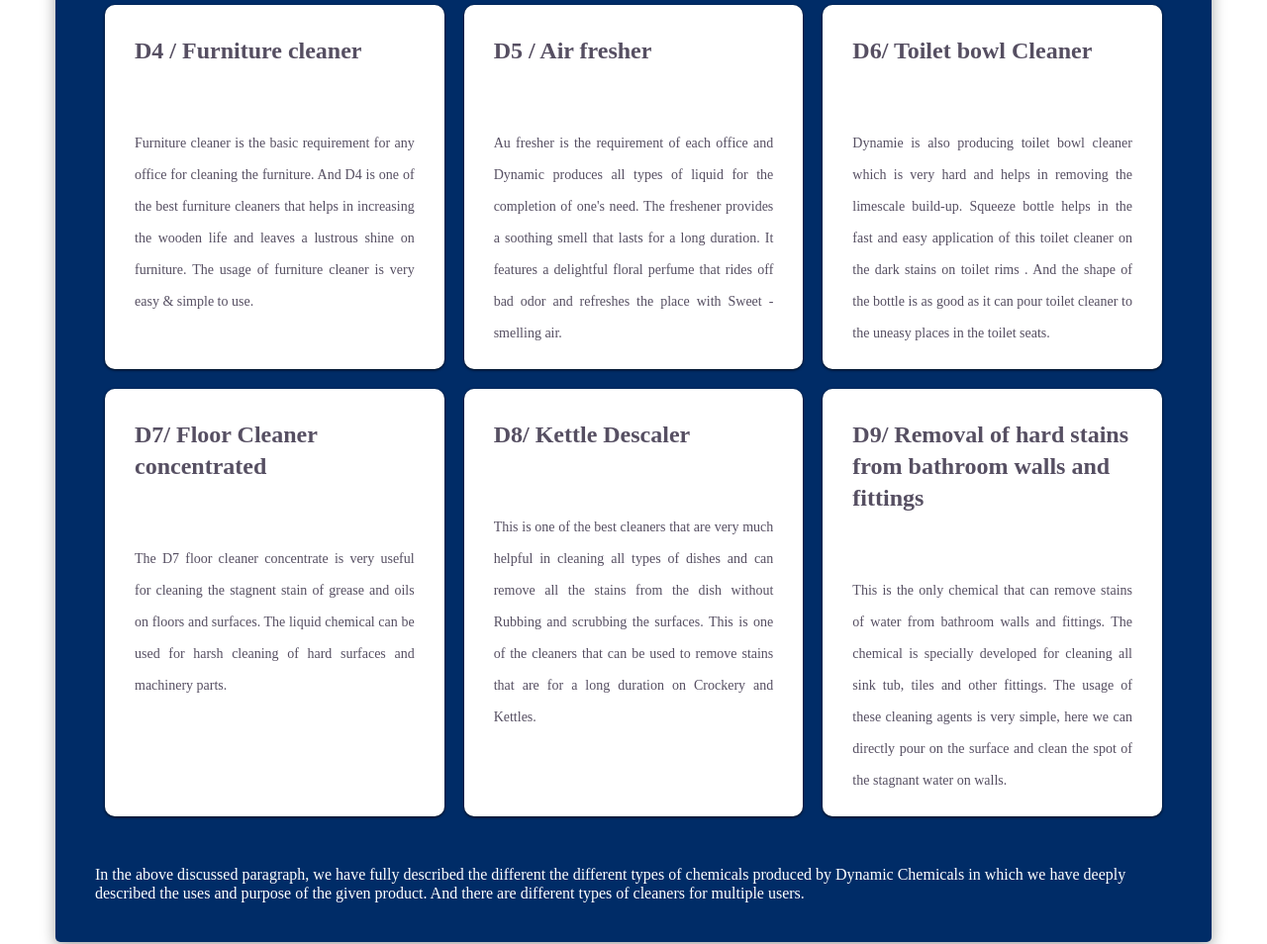
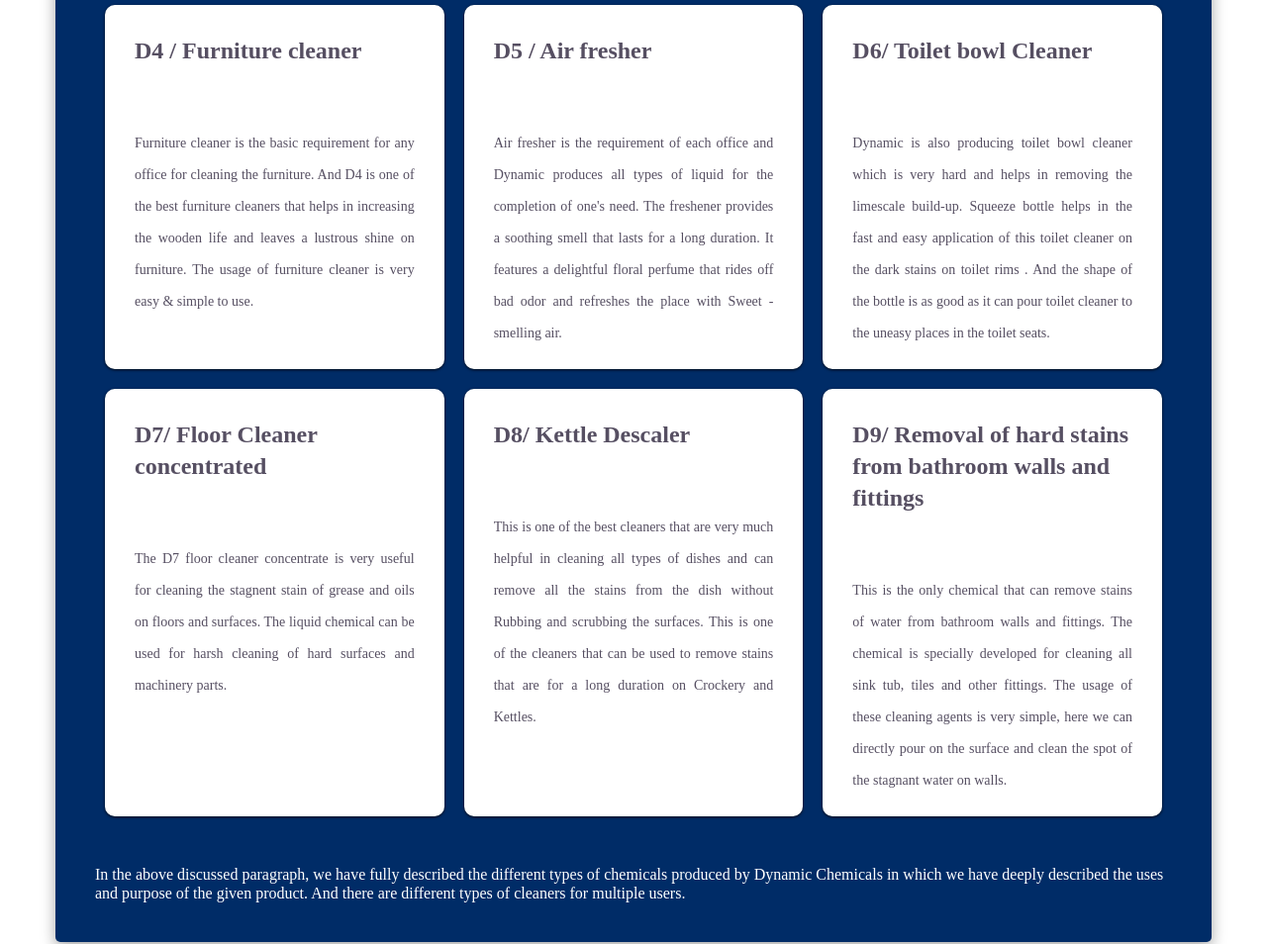
Before and after one commit to thelovedhimaan/dynamic-chemicals, a Gatsby site: page / in a window 1280 px wide. Shown: the part 1420-2374 px from the top of the page at 99% size. Built offline with nearby package versions, Linux system fonts and the light colour scheme; Gatsby itself is replaced by a stand-in of ours; a web font is replaced by a local one.

Commit message:
text-errors-fixed

```diff
--- a/src/components/sections/Products.js
+++ b/src/components/sections/Products.js
@@ -109,10 +109,10 @@
             </div>
             <div>
               In the above discussed paragraph, we have fully described the
-              different the different types of chemicals produced by Dynamic
-              Chemicals in which we have deeply described the uses and purpose
-              of the given product. And there are different types of cleaners
-              for multiple users.
+              different types of chemicals produced by Dynamic Chemicals in
+              which we have deeply described the uses and purpose of the given
+              product. And there are different types of cleaners for multiple
+              users.
             </div>
             {/* <Art>
               <Img
@@ -218,7 +218,7 @@
       <>
         The chemical is specially developed for cleaning and sanitizing, of
         Bathrooms which is very helpful in gremoving existing stain on sinks,
-        tub files and floor cleanings The scented products do not contain any
+        tub tiles and floor cleanings The scented products do not contain any
         abrasive or bleach. It is safe for bathroom fittings , marbles and
         granites.
       </>
@@ -260,7 +260,7 @@
     title: ' D5 / Air fresher ',
     content: () => (
       <>
-        Au fresher is the requirement of each office and Dynamic produces all
+        Air fresher is the requirement of each office and Dynamic produces all
         types of liquid for the completion of one's need. The freshener provides
         a soothing smell that lasts for a long duration. It features a
         delightful floral perfume that rides off bad odor and refreshes the
@@ -272,7 +272,7 @@
     title: ' D6/ Toilet bowl Cleaner',
     content: () => (
       <>
-        Dynamie is also producing toilet bowl cleaner which is very hard and
+        Dynamic is also producing toilet bowl cleaner which is very hard and
         helps in removing the limescale build-up. Squeeze bottle helps in the
         fast and easy application of this toilet cleaner on the dark stains on
         toilet rims . And the shape of the bottle is as good as it can pour
```
Also changed, not shown: src/images/art/cmpunk logo.png (deleted), src/images/art/fast.jpg, src/images/art/industry.png.
